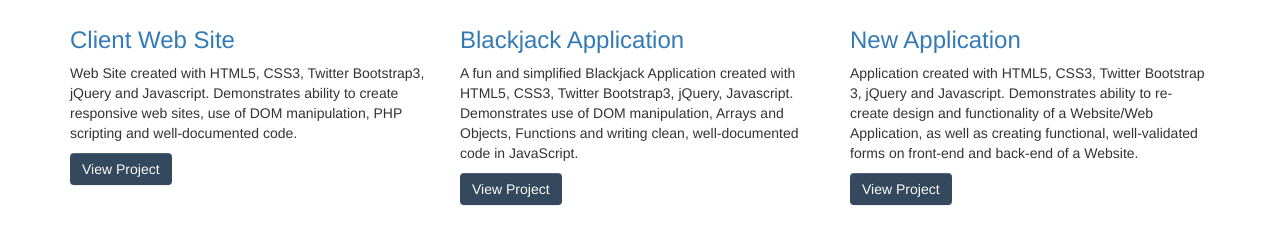
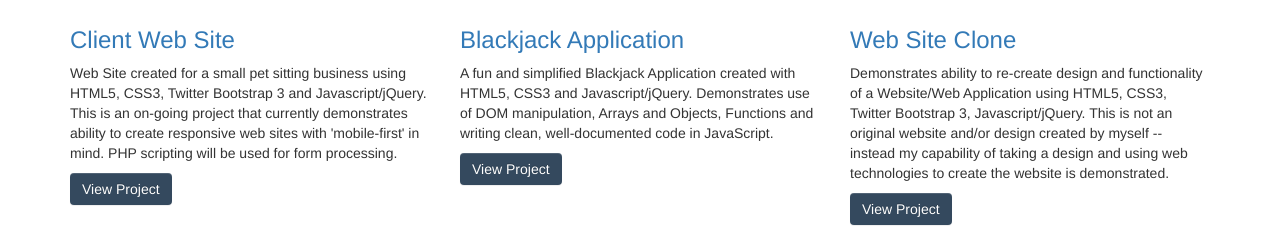
Before and after one commit to janbiv2/janbiv2.github.io, a plain HTML site: page index.html in a window 1280 px wide. Shown: the part 492-727 px from the top of the page. Drawn offline with nearby package versions, Linux system fonts and the light colour scheme.

Commit message:
Update project descriptions and resume

```diff
--- a/index.html
+++ b/index.html
@@ -61,17 +61,17 @@
 			<h1 class="text-center">Recent Projects</h1>
 			<div class="col-md-4">
 				<h3><a href="http://janbiv2.github.io/NancyWebSite/" target="_blank:">Client Web Site</a></h3>
-				<p>Web Site created with HTML5, CSS3, Twitter Bootstrap3, jQuery and Javascript. Demonstrates ability to create responsive web sites, use of DOM manipulation, PHP scripting and well-documented code.</p>
+				<p>Web Site created for a small pet sitting business using HTML5, CSS3, Twitter Bootstrap 3 and Javascript/jQuery. This is an on-going project that currently demonstrates ability to create responsive web sites with 'mobile-first' in mind. PHP scripting will be used for form processing.</p>
 				<a href="http://janbiv2.github.io/NancyWebSite/" target="_blank:" class="btn btn-info">View Project</a>
 			</div>
 			<div class="col-md-4">
 				<h3><a href="#">Blackjack Application</a></h3>
-				<p>A fun and simplified Blackjack Application created with HTML5, CSS3, Twitter Bootstrap3, jQuery, Javascript. Demonstrates use of DOM manipulation, Arrays and Objects, Functions and writing clean, well-documented code in JavaScript.</p>
+				<p>A fun and simplified Blackjack Application created with HTML5, CSS3 and Javascript/jQuery. Demonstrates use of DOM manipulation, Arrays and Objects, Functions and writing clean, well-documented code in JavaScript.</p>
 				<a href="#" class="btn btn-info">View Project</a>
 			</div>
 			<div class="col-md-4">
-				<h3><a href="#">New Application</a></h3>
-				<p>Application created with HTML5, CSS3, Twitter Bootstrap 3, jQuery and Javascript. Demonstrates ability to re-create design and functionality of a Website/Web Application, as well as creating functional, well-validated forms on front-end and back-end of a Website.</p>
+				<h3><a href="#">Web Site Clone</a></h3>
+				<p>Demonstrates ability to re-create design and functionality of a Website/Web Application using HTML5, CSS3, Twitter Bootstrap 3, Javascript/jQuery. This is not an original website and/or design created by myself -- instead my capability of taking a design and using web technologies to create the website is demonstrated.</p>
 				<a href="#" class="btn btn-info">View Project</a>
 			</div>
 		</div>
@@ -184,7 +184,7 @@
 		<div class="row">
 			<div class="container text-center">
 				<div class="col-md-12">
-					<a href="ResumeWebDev_2014_Aug.pdf" target="_blank:" class="btn btn-info">Download Full Resume</a>
+					<a href="ResumeWebDev_09_2014.pdf" target="_blank:" class="btn btn-info">Download Full Resume</a>
 				</div>
 			</div>
 		</div>
```
Also changed, not shown: 3 other files.
